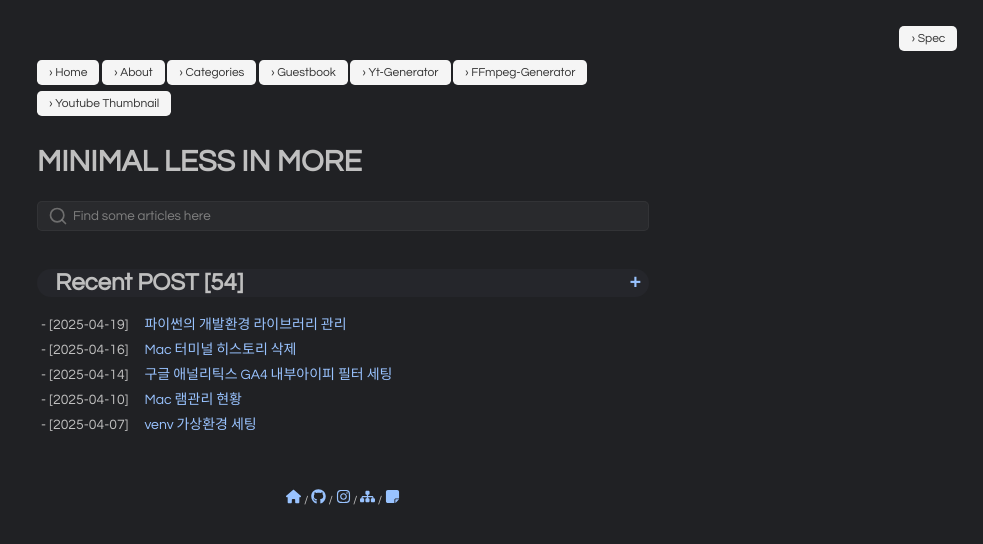
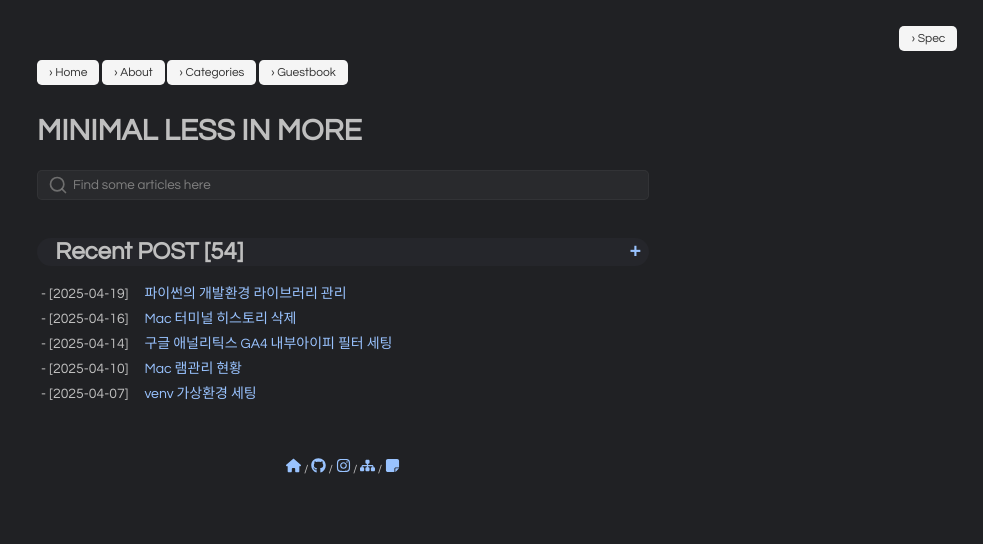
Before and after one commit to pozuhtuhv/pozuhtuhv.github.io, a Jekyll site: the page built from index.html, in a window 1280 px wide. Shown: the top 544 px of the page, without its empty margins (297-1280 px from the left). Built offline with Jekyll 4.4.1, drawn with Linux system fonts in a browser that asks for light colours.

Commit message:
(edit) del_link

```diff
--- a/_layouts/default.html
+++ b/_layouts/default.html
@@ -25,9 +25,9 @@ layout: compress
       <a href="{{ site.url }}/about/"> &rsaquo; About</a>
       <a href="{{ site.url }}/categories/"> &rsaquo; Categories</a>
       <a href="{{ site.url }}/guestbook/"> &rsaquo; Guestbook</a>
-      <a href="{{ site.url }}/yt-generator/"> &rsaquo; Yt-Generator</a>
+      <!-- <a href="{{ site.url }}/yt-generator/"> &rsaquo; Yt-Generator</a>
       <a href="{{ site.url }}/ffmpeg-generator/"> &rsaquo; FFmpeg-Generator</a>
-      <a href="{{ site.url }}/thumbnail/"> &rsaquo; Youtube Thumbnail</a>
+      <a href="{{ site.url }}/thumbnail/"> &rsaquo; Youtube Thumbnail</a> -->
     </section>
     <button id="topButton" title="Go to top">Top</button>
 
```
